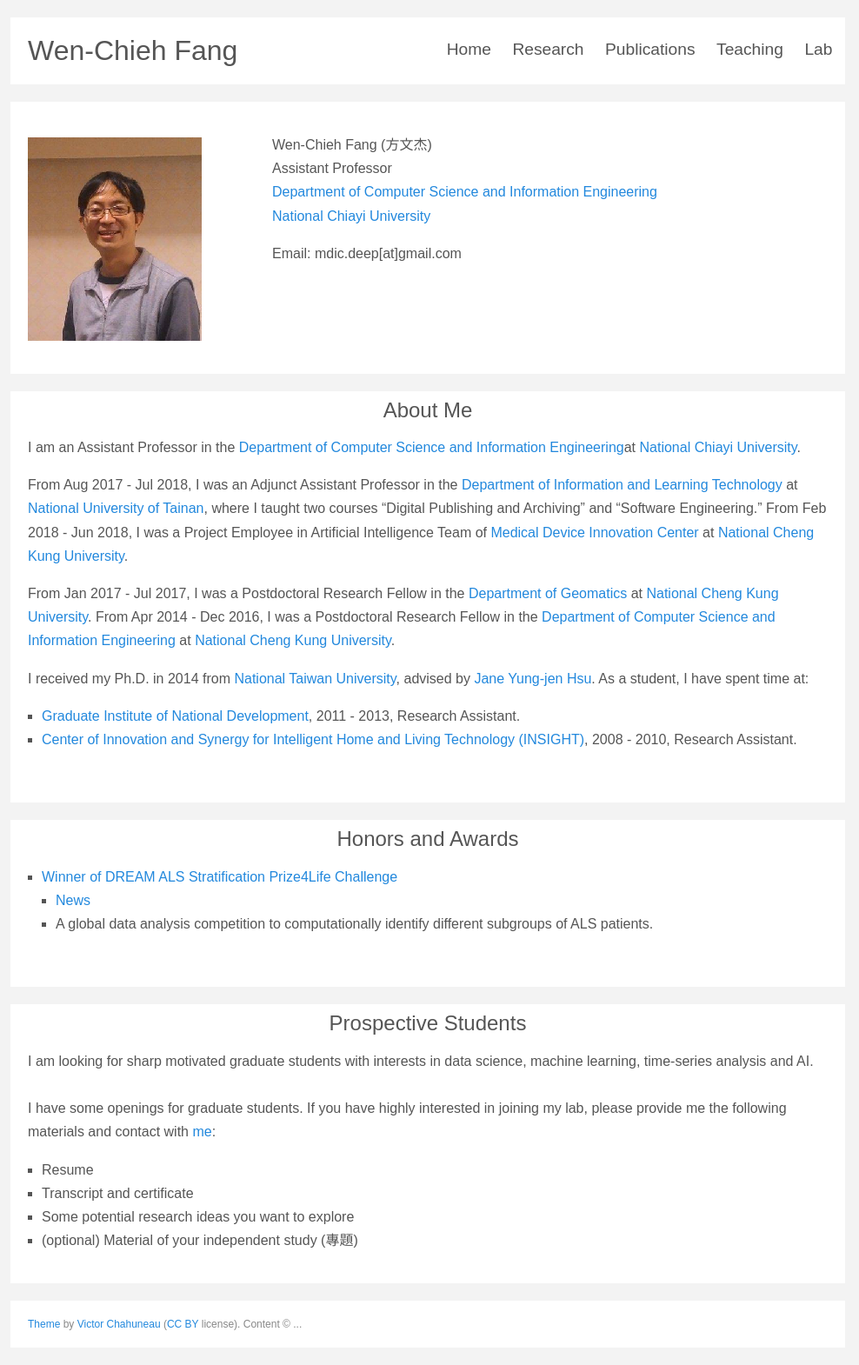
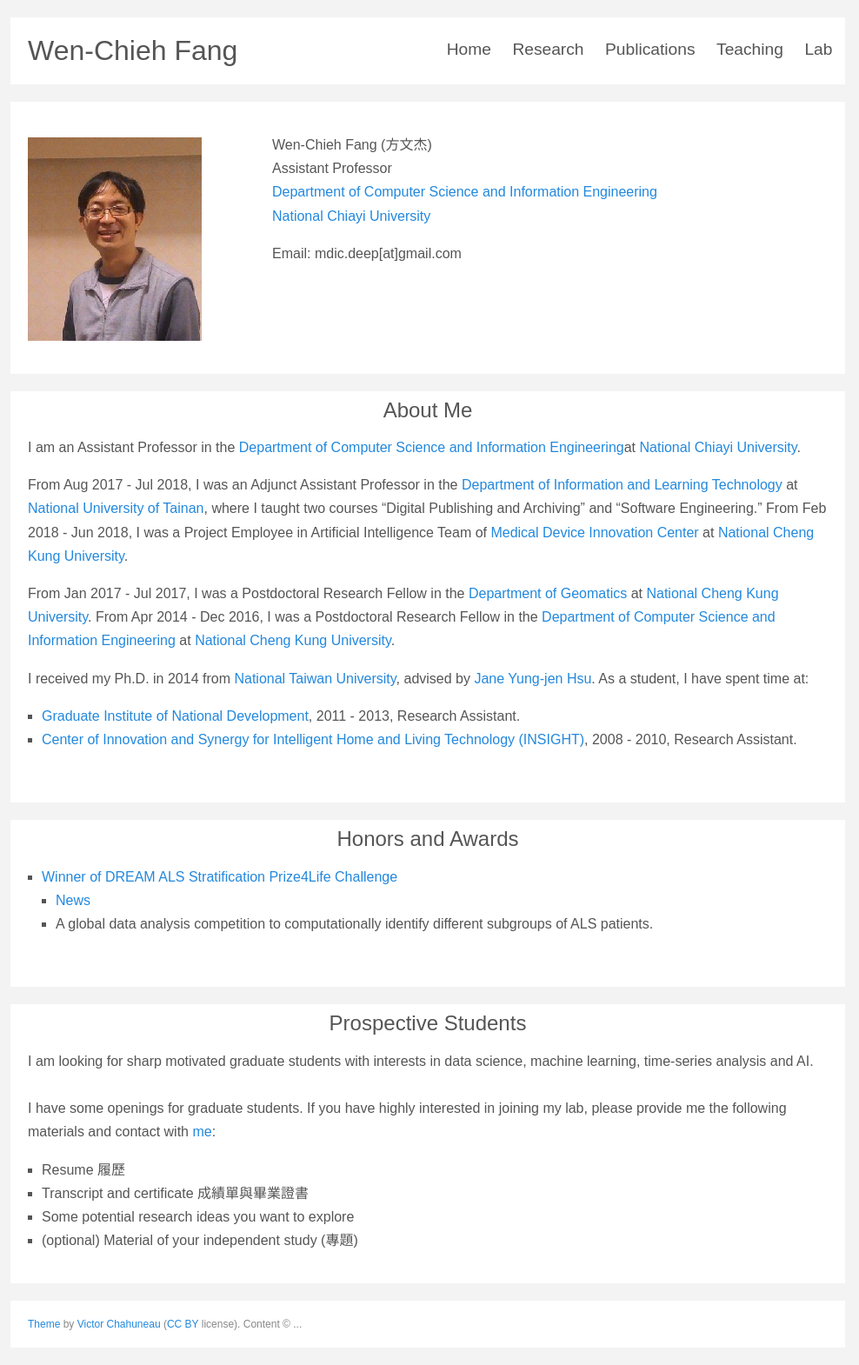
Before and after one commit to ncyu-deep/myblog, a Jekyll site: the page built from index.md, in a window 1280 px wide. Shown: the whole page at 87% size, without its empty margins (148-1136 px from the left). Built offline with Jekyll 4.4.1, drawn with Linux system fonts in a browser that asks for light colours; some web fonts are replaced.

Commit message:
Add some Chinese words

```diff
--- a/index.md
+++ b/index.md
@@ -43,8 +43,8 @@ I am looking for sharp motivated graduate students with interests in data scienc
 <br/>
 I have some openings for graduate students. If you have highly interested in joining my lab, please provide me the following materials and contact with [me](mailto:mdic.deep@gmail.com):
 
-* Resume
-* Transcript and certificate
+* Resume 履歷
+* Transcript and certificate 成績單與畢業證書
 * Some potential research ideas you want to explore
 * (optional) Material of your independent study (專題)
 <br/>
```
Also changed, not shown: lab.md (+2 -2 lines).
